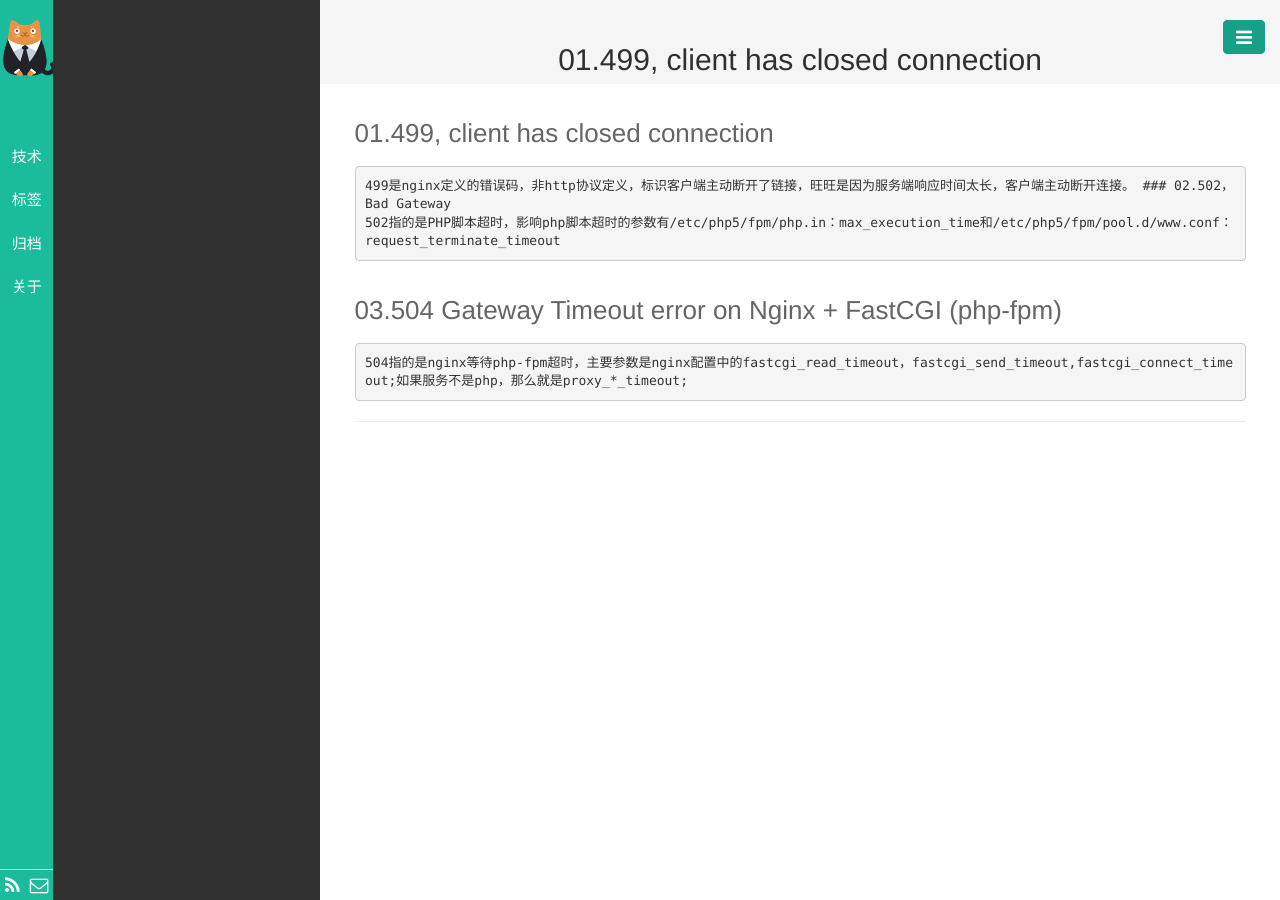
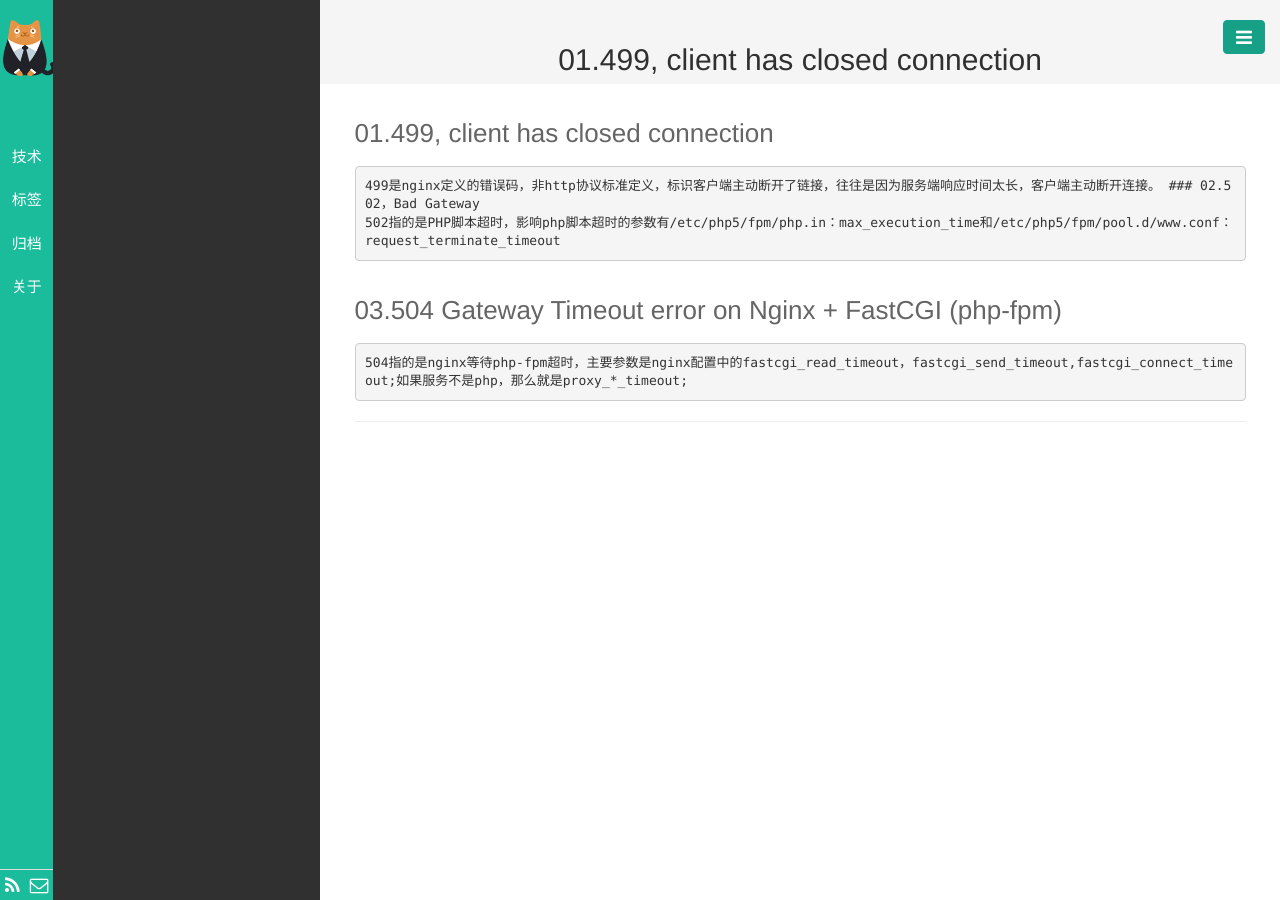
Before and after one commit to codergma/codergma.github.io, a Jekyll site: the page built from note/nginx/3.errorCode.md, in a window 1280 px wide. Built offline with Jekyll 4.4.1, drawn with Linux system fonts in a browser that asks for light colours; our own code applies the rules of GitHub Pages for plain Markdown files; Markdown is read by kramdown in place of the engine named in the settings; comment, search, counter and statistics services are not loaded.

Commit message:
Update 3.errorCode.md

```diff
--- a/note/nginx/3.errorCode.md
+++ b/note/nginx/3.errorCode.md
@@ -1,5 +1,5 @@
 ### 01.499, client has closed connection
-    499是nginx定义的错误码，非http协议定义，标识客户端主动断开了链接，旺旺是因为服务端响应时间太长，客户端主动断开连接。
+    499是nginx定义的错误码，非http协议标准定义，标识客户端主动断开了链接，往往是因为服务端响应时间太长，客户端主动断开连接。
 ### 02.502，Bad Gateway
     502指的是PHP脚本超时，影响php脚本超时的参数有/etc/php5/fpm/php.in：max_execution_time和/etc/php5/fpm/pool.d/www.conf：request_terminate_timeout
 
```
